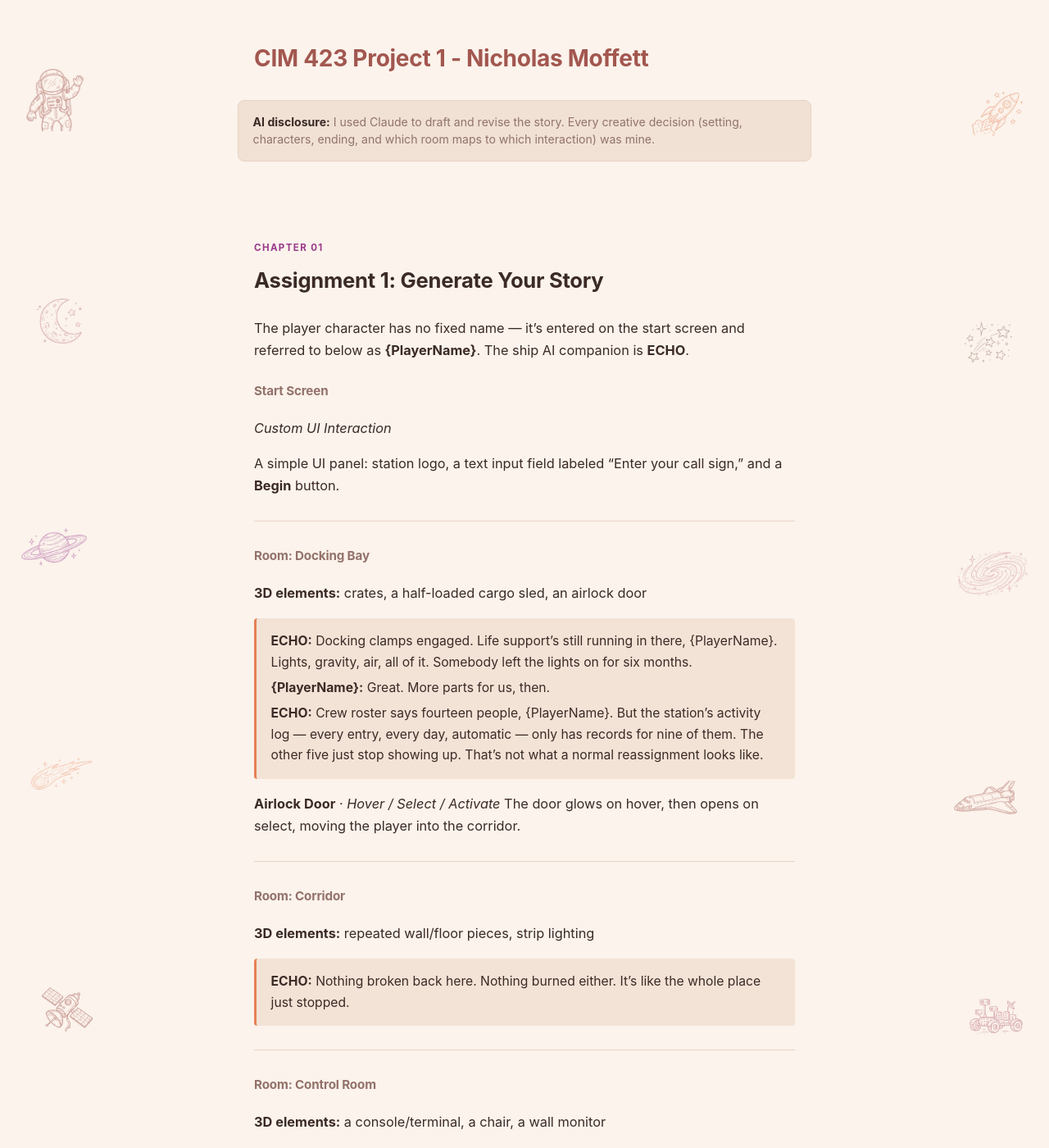
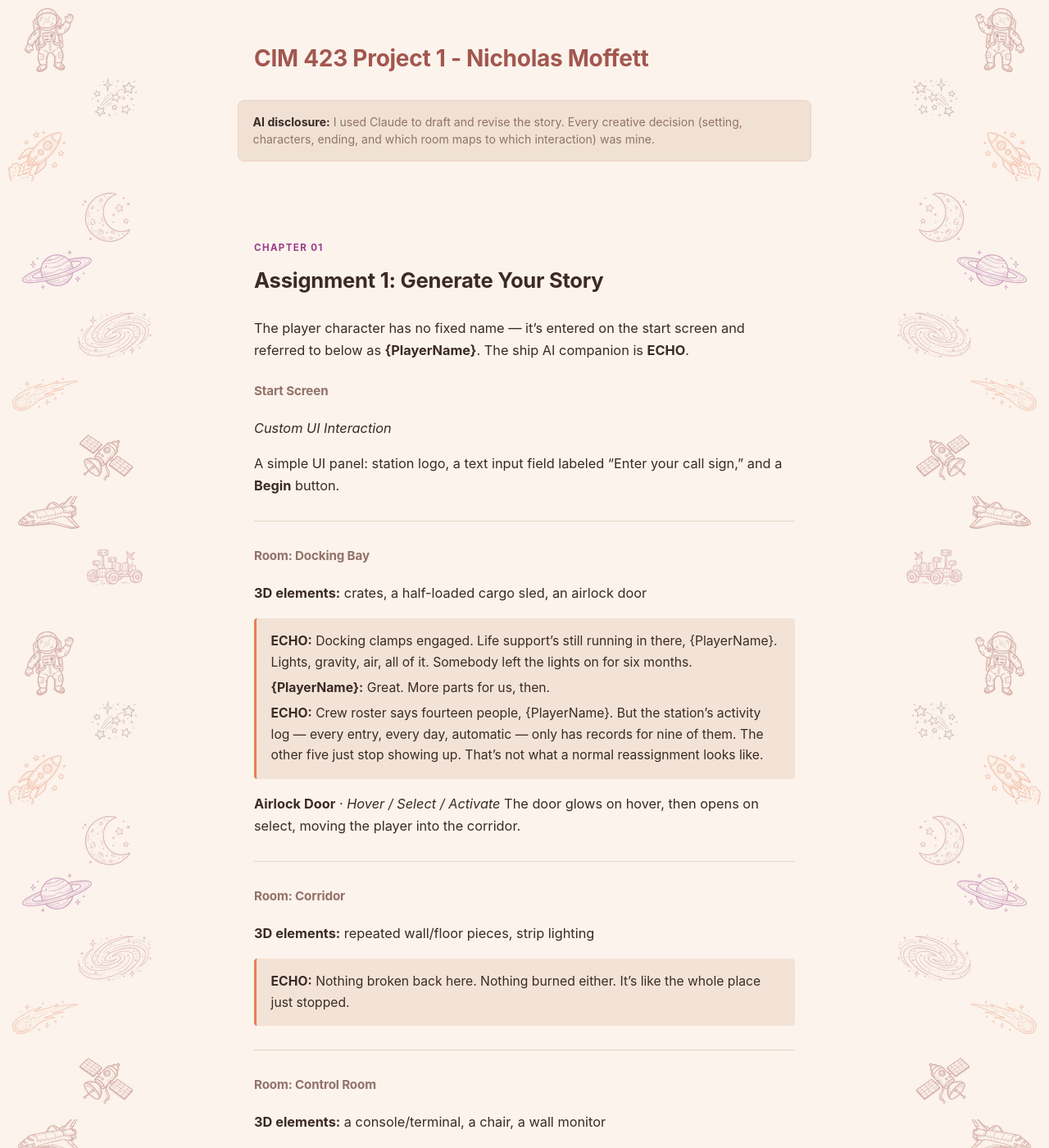
Before and after one commit to moff05/cim423-3d-world, a Jekyll site: the page built from index.md, in a window 1280 px wide and 1400 px high. Shown: the whole window at 82% size. Built offline with Jekyll 4.4.1, drawn with Linux system fonts in a browser that asks for light colours.

Commit message:
Fix cropped astronaut legs, tile icons densely down both margins
Replaces the sparse fixed icons with a repeating vertical tile
(astronaut, rocket, moon, stars, planet, galaxy, comet, satellite,
shuttle, rover) tiled the full height of both side rails, mirrored on
the right for variety, so the decoration fills the margins everywhere
without touching the content column.

Co-Authored-By: Claude Sonnet 5 <noreply@anthropic.com>
Claude-Session: https://claude.ai/code/session_01EXSHHrPegx68P7D3CLUmwe

```diff
--- a/_layouts/default.html
+++ b/_layouts/default.html
@@ -140,32 +140,28 @@
   @media (min-width: 1150px) {
     .space-decor {
       display: block;
+    }
+    .space-rail {
       position: fixed;
-      inset: 0;
+      top: 0;
+      bottom: 0;
+      width: 190px;
       z-index: -1;
       pointer-events: none;
-      overflow: hidden;
+      opacity: 0.5;
+      background-image: url("{{ '/assets/images/space/tile.png' | relative_url }}");
+      background-repeat: repeat-y;
+      background-position: top center;
     }
-    .space-decor img {
-      position: absolute;
-      opacity: 0.55;
-    }
+    .space-rail.left { left: 0; }
+    .space-rail.right { right: 0; transform: scaleX(-1); }
   }
 </style>
 </head>
 <body>
 <div class="space-decor" aria-hidden="true">
-  <img src="{{ '/assets/images/space/astronaut.png' | relative_url }}" style="top:6vh; left:2.5vw; width:70px;" alt="">
-  <img src="{{ '/assets/images/space/moon.png' | relative_url }}" style="top:26vh; left:3.5vw; width:55px;" alt="">
-  <img src="{{ '/assets/images/space/planet.png' | relative_url }}" style="top:46vh; left:2vw; width:80px;" alt="">
-  <img src="{{ '/assets/images/space/comet.png' | relative_url }}" style="top:66vh; left:3vw; width:75px;" alt="">
-  <img src="{{ '/assets/images/space/satellite.png' | relative_url }}" style="top:86vh; left:4vw; width:62px;" alt="">
-
-  <img src="{{ '/assets/images/space/rocket.png' | relative_url }}" style="top:8vh; right:2.5vw; width:62px;" alt="">
-  <img src="{{ '/assets/images/space/stars.png' | relative_url }}" style="top:28vh; right:3.5vw; width:58px;" alt="">
-  <img src="{{ '/assets/images/space/galaxy.png' | relative_url }}" style="top:48vh; right:2vw; width:85px;" alt="">
-  <img src="{{ '/assets/images/space/shuttle.png' | relative_url }}" style="top:68vh; right:3vw; width:78px;" alt="">
-  <img src="{{ '/assets/images/space/rover.png' | relative_url }}" style="top:87vh; right:2.5vw; width:65px;" alt="">
+  <div class="space-rail left"></div>
+  <div class="space-rail right"></div>
 </div>
 <header class="site-header">
   <h1>{{ site.title }}</h1>
```
Also changed, not shown: assets/images/space/astronaut.png (deleted), assets/images/space/comet.png (deleted), assets/images/space/galaxy.png (deleted), assets/images/space/moon.png (deleted), assets/images/space/planet.png (deleted), assets/images/space/rocket.png (deleted), assets/images/space/rover.png (deleted), assets/images/space/satellite.png (deleted), assets/images/space/shuttle.png (deleted), assets/images/space/stars.png (deleted), assets/images/space/tile.png (added).
